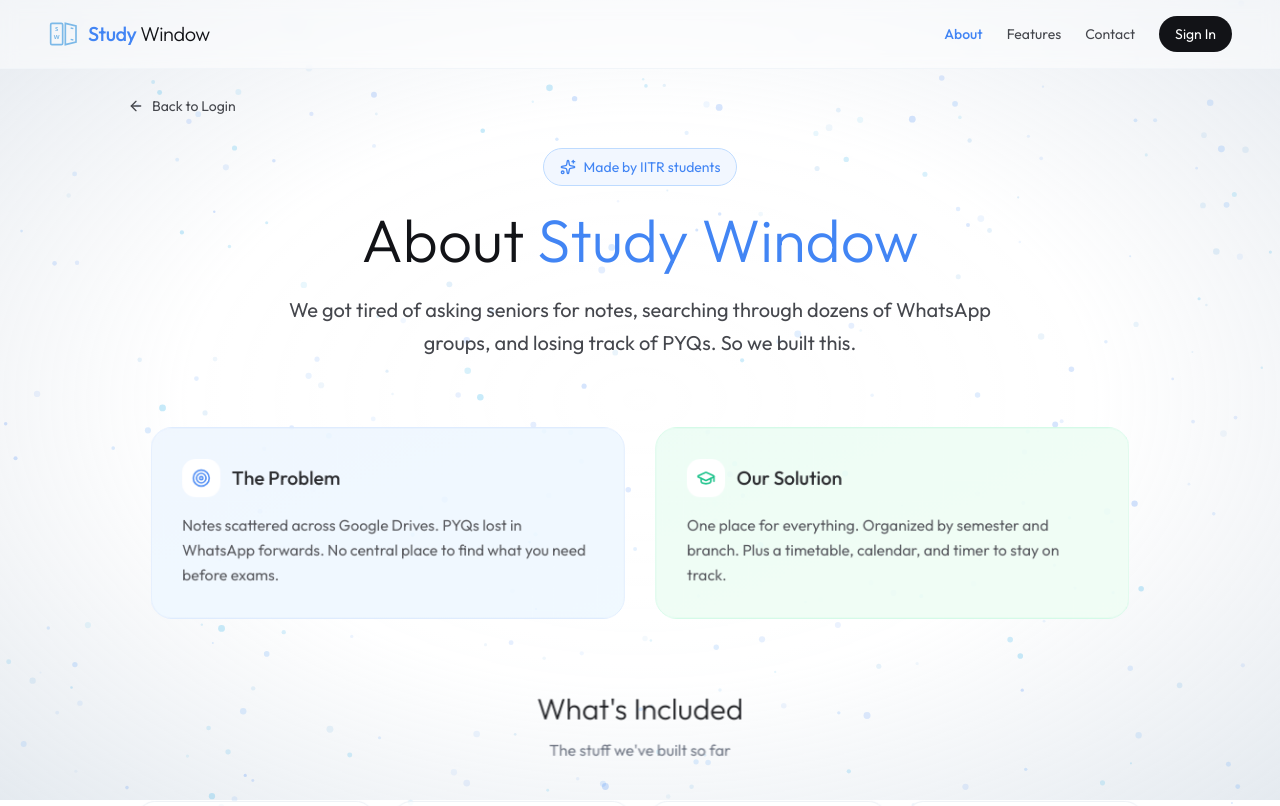
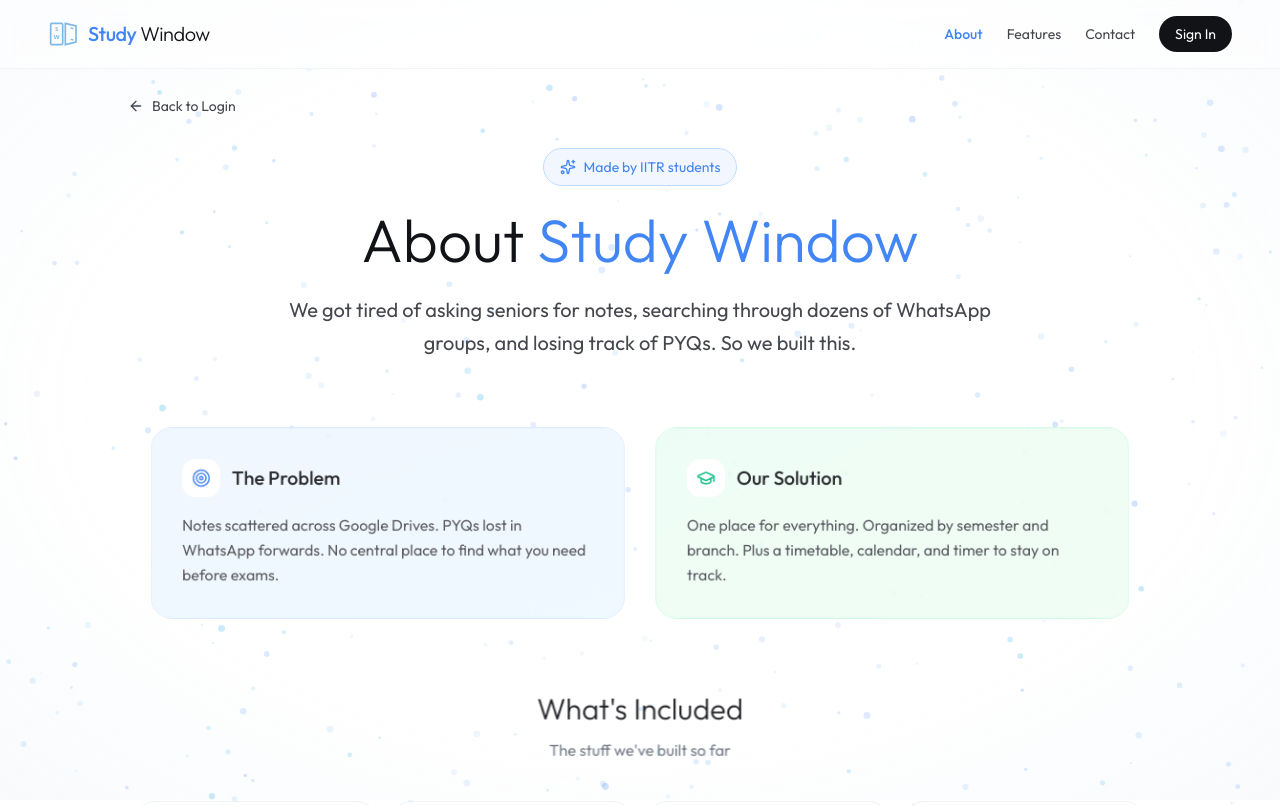
Before and after one commit to preetbansal99/iitr-study-window, a Next.js app: page /about in a window 1280 px wide. Shown: the top 806 px of the page. Built offline with nearby package versions, Linux system fonts and the light colour scheme.

Commit message:
fix: Lighten background gradient to be brighter than header

```diff
--- a/src/app/about/features/page.tsx
+++ b/src/app/about/features/page.tsx
@@ -341,7 +341,7 @@ export default function FeaturesPage() {
             <div
                 className="fixed inset-0 z-0"
                 style={{
-                    background: `radial-gradient(ellipse at center, rgba(255,255,255,1) 0%, rgba(255,255,255,0.95) 50%, rgba(225,230,236,0.8) 100%)`,
+                    background: `radial-gradient(ellipse at center, rgba(255,255,255,1) 0%, rgba(255,255,255,1) 60%, rgba(248,250,252,0.95) 100%)`,
                 }}
             />
 
--- a/src/app/about/page.tsx
+++ b/src/app/about/page.tsx
@@ -275,10 +275,7 @@ export default function AboutPage() {
             <div
                 className="fixed inset-0 z-0"
                 style={{
-                    background: `
-            radial-gradient(ellipse at center, rgba(255,255,255,1) 0%, rgba(255,255,255,0.95) 50%, rgba(225,230,236,0.8) 100%),
-            linear-gradient(to bottom, rgba(66, 133, 244, 0.05) 0%, transparent 30%, transparent 70%, rgba(14, 165, 233, 0.05) 100%)
-          `,
+                    background: `radial-gradient(ellipse at center, rgba(255,255,255,1) 0%, rgba(255,255,255,1) 60%, rgba(248,250,252,0.95) 100%)`,
                 }}
             />
 
--- a/src/app/contact/page.tsx
+++ b/src/app/contact/page.tsx
@@ -196,7 +196,7 @@ export default function ContactPage() {
             <div
                 className="fixed inset-0 z-0"
                 style={{
-                    background: `radial-gradient(ellipse at center, rgba(255,255,255,1) 0%, rgba(255,255,255,0.95) 50%, rgba(225,230,236,0.8) 100%)`,
+                    background: `radial-gradient(ellipse at center, rgba(255,255,255,1) 0%, rgba(255,255,255,1) 60%, rgba(248,250,252,0.95) 100%)`,
                 }}
             />
 
```
